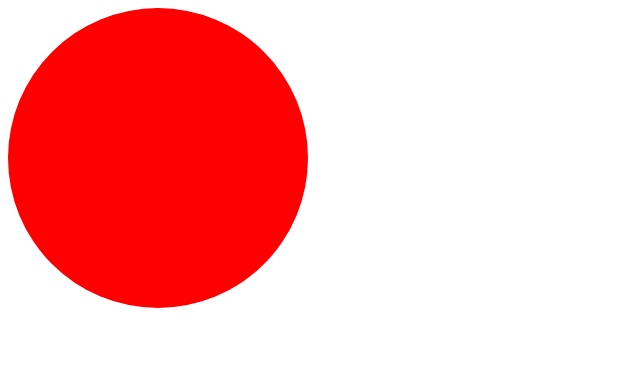
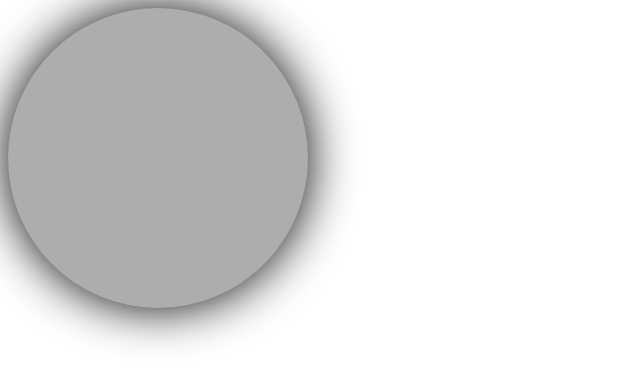
Before and after one commit to AmanKalkanbaev/my-first-repo, a plain HTML site: page index.html in a window 1280 px wide. Shown: the whole page, without its empty margins (0-640 px from the left). Drawn offline with Linux system fonts and the light colour scheme.

Commit message:
create box-shadow to div

```diff
--- a/styles.css
+++ b/styles.css
@@ -1,6 +1,7 @@
 div{
     width: 300px;
     height: 300px;
-    background-color: red;
+    background-color: rgb(173, 173, 173);
     border-radius: 100%;
+    box-shadow: 0 0 50px;
 }
```
